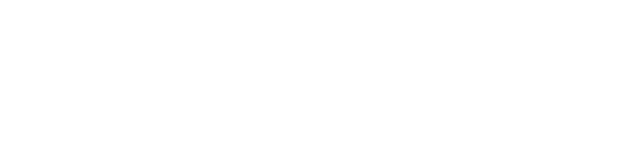
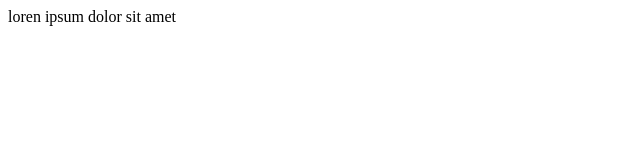
Before and after one commit to valenciawir/Tugas-Web-Progate, a plain HTML site: page index.html in a window 1280 px wide. Shown: the whole page, without its empty margins (0-640 px from the left). Drawn offline with Linux system fonts and the light colour scheme.

Commit message:
Update index.html

```diff
--- a/index.html
+++ b/index.html
@@ -4,6 +4,6 @@
 	<title></title>
 </head>
 <body>
-
+loren ipsum dolor sit amet
 </body>
 </html>
```
